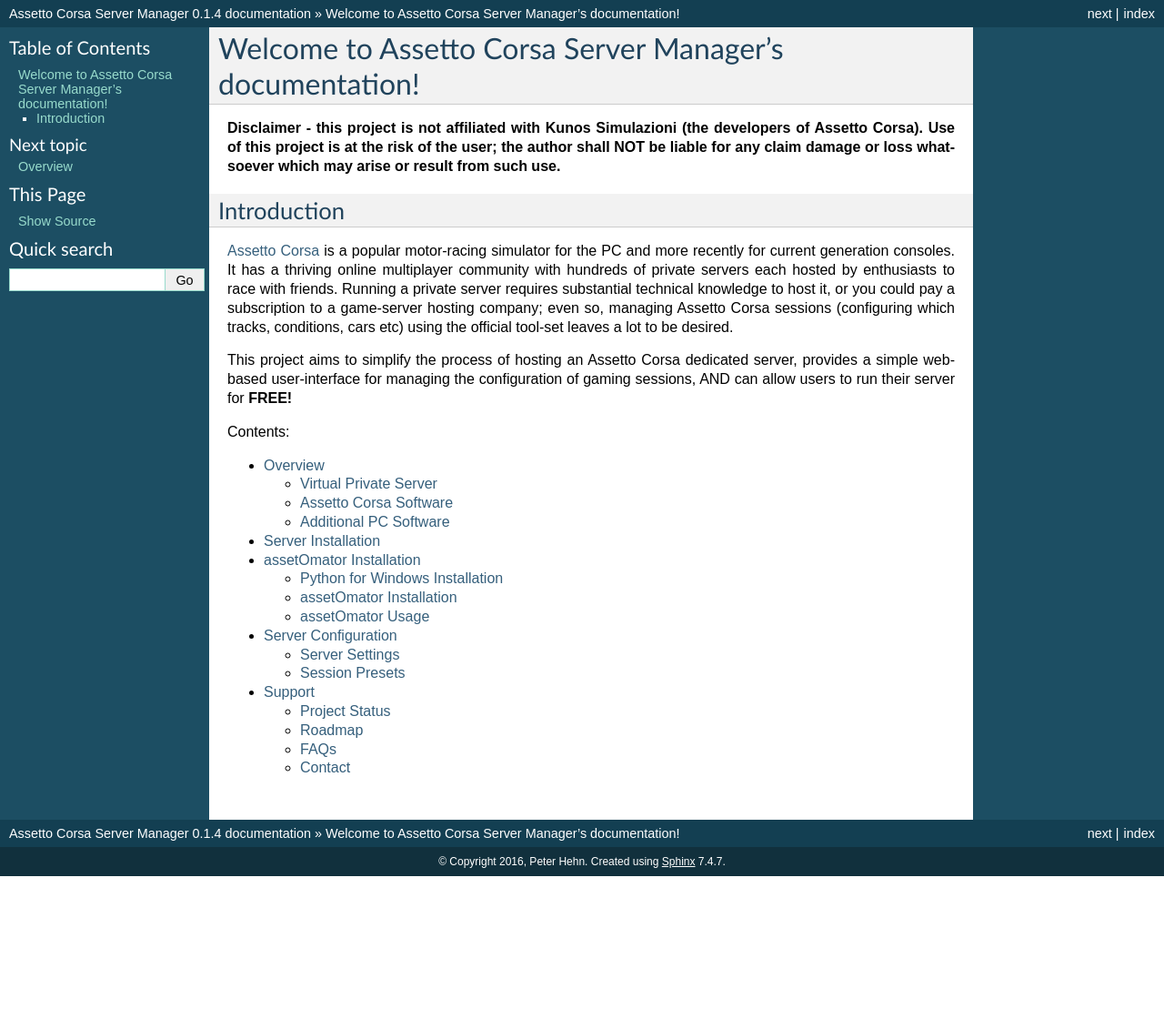
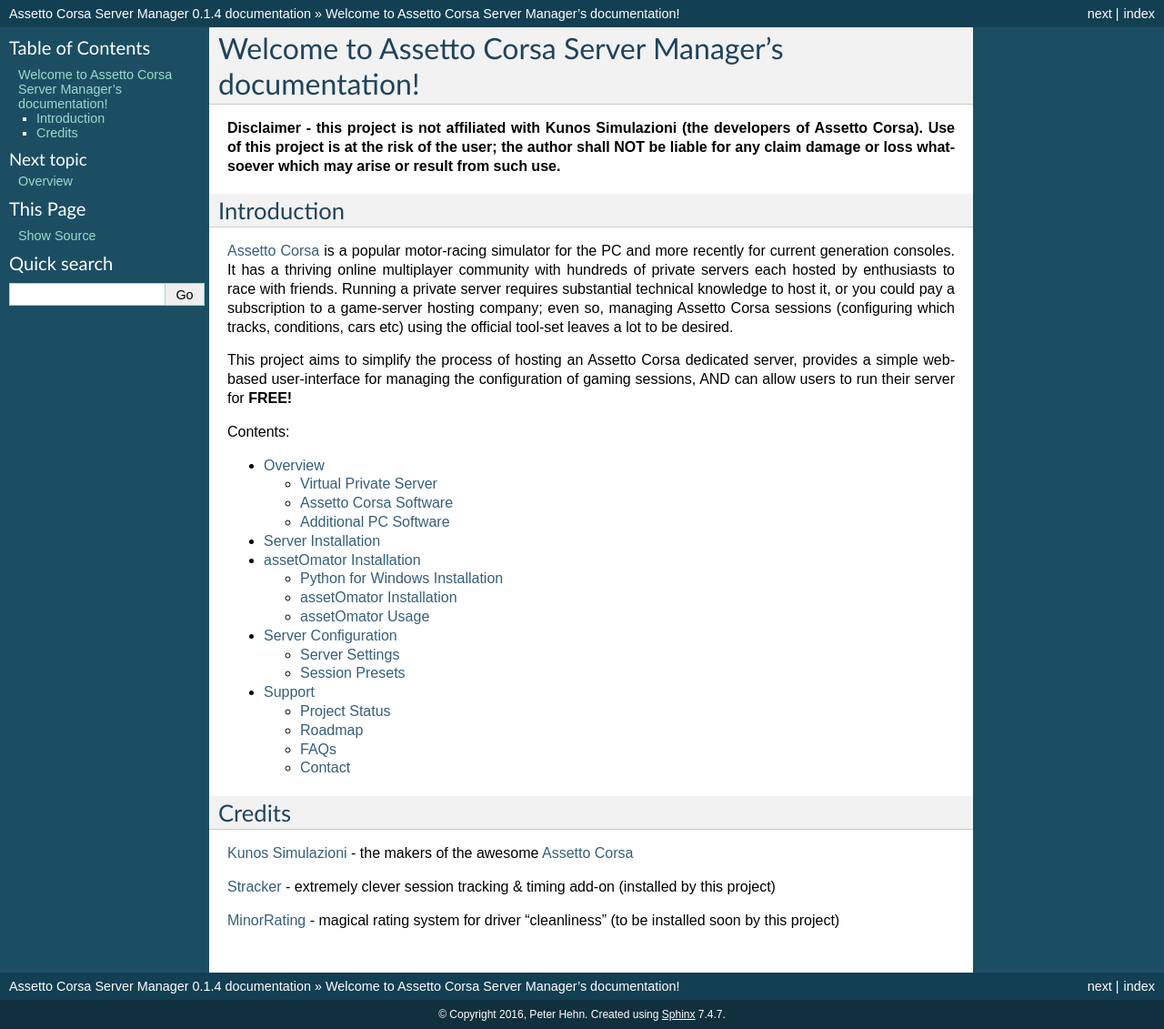
Before and after one commit to PeteTheAutomator/ACServerManager, a Sphinx documentation site: the page built from docs/index.rst, in a window 1280 px wide. Shown: the whole page at 91% size. Built offline with Sphinx 7.4.7, drawn with Linux system fonts in a browser that asks for light colours; before the commit the page ends 963 px from its top, so only the background shows below that.

Commit message:
added credits to external projects

```diff
--- a/docs/index.rst
+++ b/docs/index.rst
@@ -34,3 +32,17 @@
    assetOmator_installation
    server_configuration
    support
+
+Credits
+-------
+`Kunos Simulazioni`_ - the makers of the awesome `Assetto Corsa`_
+
+`Stracker`_ - extremely clever session tracking & timing add-on (installed by this project)
+
+`MinorRating`_ - magical rating system for driver "cleanliness" (to be installed soon by this project)
+
+
+.. _Kunos Simulazioni: http://www.kunos-simulazioni.com/main/
+.. _Assetto Corsa: http://www.assettocorsa.net/en/
+.. _Stracker: http://n-e-y-s.de/main
+.. _MinorRating: http://www.minorating.com/
```
Also changed, not shown: other parts of docs/index.rst (+0 -2 lines).
